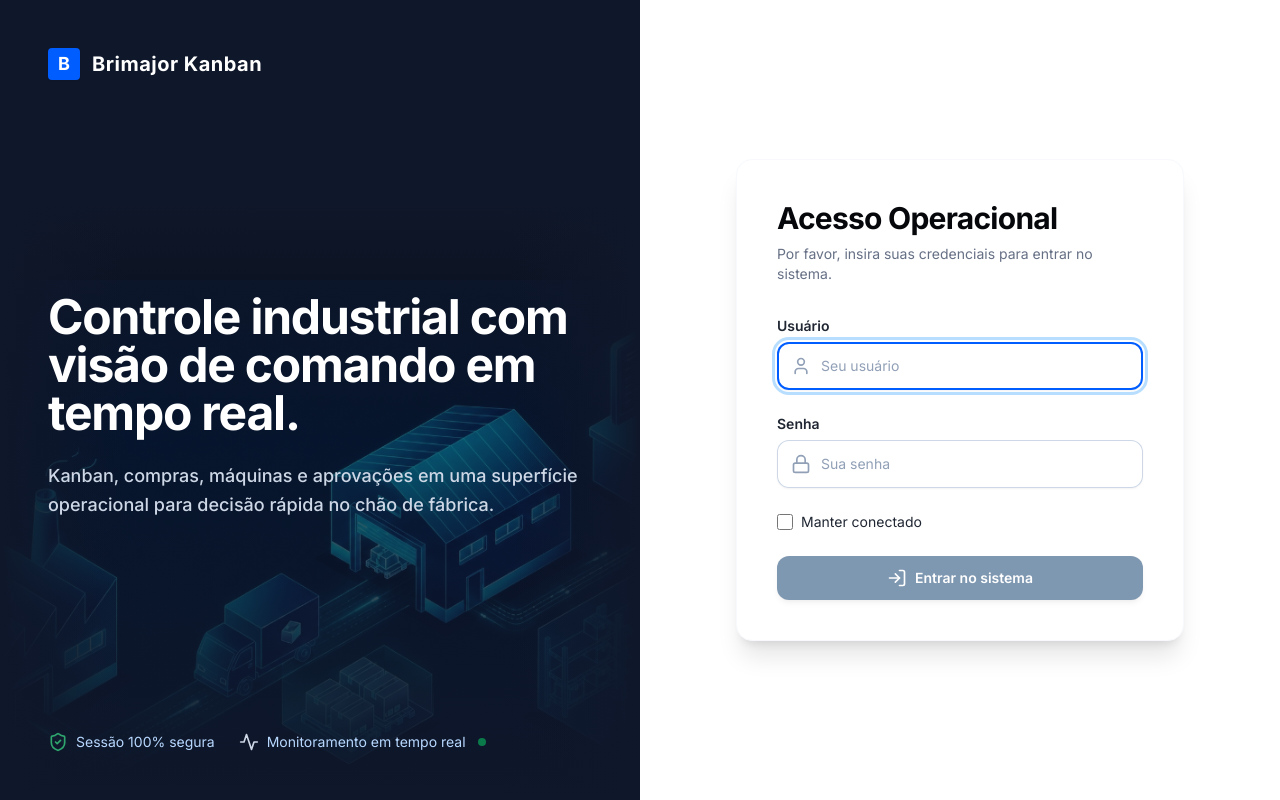
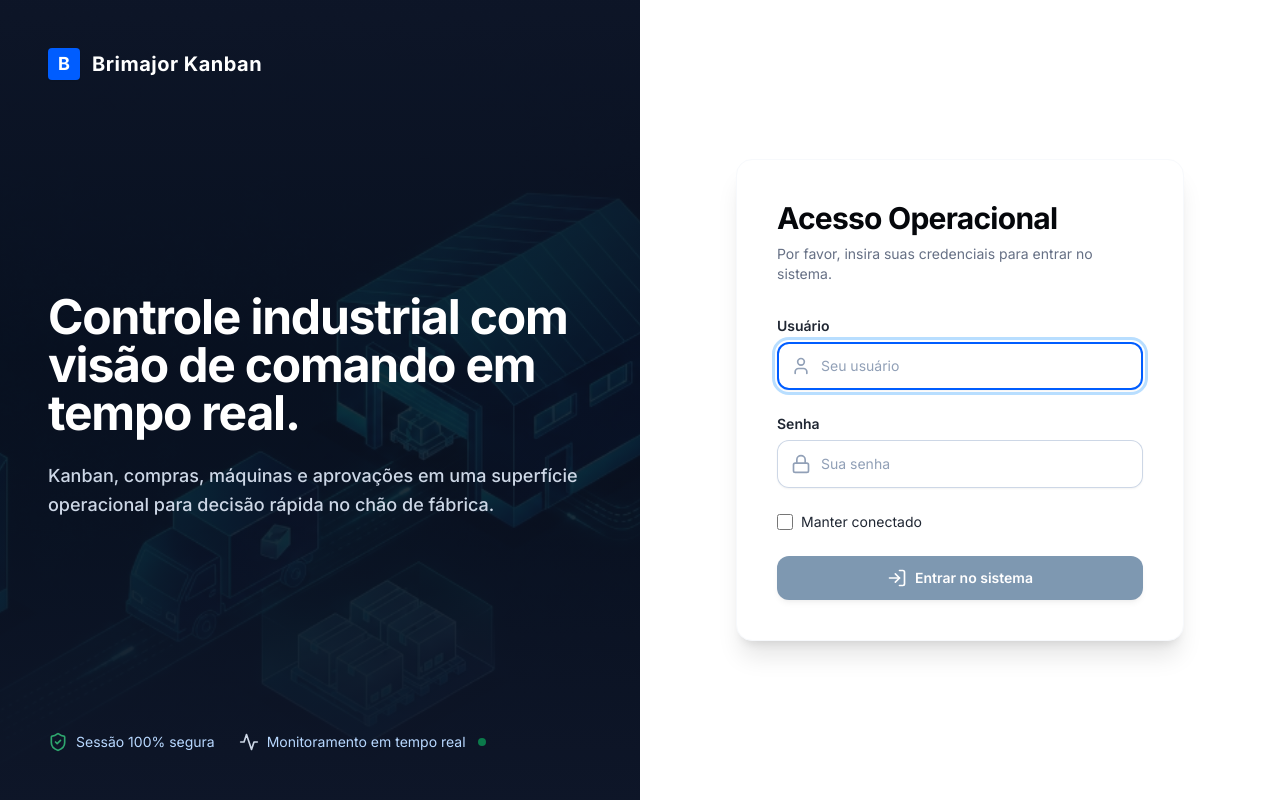
Before and after one commit to RikThaylon/kanban-estoque, a React (Vite) app in the folder frontend/: page /login in a window 1280 px wide. Built offline with nearby package versions, Linux system fonts and the light colour scheme; no server answers.

Commit message:
Fix UI: Imagem isométrica cobre painel inteiro como marca d'água com fade azul suave

```diff
--- a/frontend/src/pages/Login.jsx
+++ b/frontend/src/pages/Login.jsx
@@ -41,26 +41,18 @@ const Login = () => {
           </p>
         </div>
 
-        {/* Isometric illustration - well positioned with blue fade */}
-        <div className="absolute inset-0 pointer-events-none">
+        {/* Isometric illustration - full panel watermark with blue fade */}
+        <div className="absolute inset-0 pointer-events-none overflow-hidden">
           <img
             src="/supply-chain-flow.jpg"
             alt="Fluxo logístico industrial"
-            className="absolute bottom-0 left-1/2 -translate-x-1/2 w-[110%] max-w-none object-cover object-center opacity-60"
-            style={{ height: '65%' }}
+            className="absolute inset-0 w-full h-full object-cover object-center opacity-25"
           />
-          {/* Blue fade overlay - top */}
+          {/* Blue overlay - ensures text readability */}
           <div
             className="absolute inset-0"
             style={{
-              background: 'linear-gradient(to bottom, #0f172a 25%, rgba(15, 23, 42, 0.3) 55%, rgba(15, 23, 42, 0.7) 80%, #0f172a 100%)'
-            }}
-          />
-          {/* Blue fade overlay - sides */}
-          <div
-            className="absolute inset-0"
-            style={{
-              background: 'linear-gradient(to right, #0f172a 0%, transparent 20%, transparent 80%, #0f172a 100%)'
+              background: 'linear-gradient(180deg, rgba(15,23,42,0.85) 0%, rgba(15,23,42,0.4) 45%, rgba(15,23,42,0.5) 65%, rgba(15,23,42,0.9) 100%)'
             }}
           />
         </div>
```
